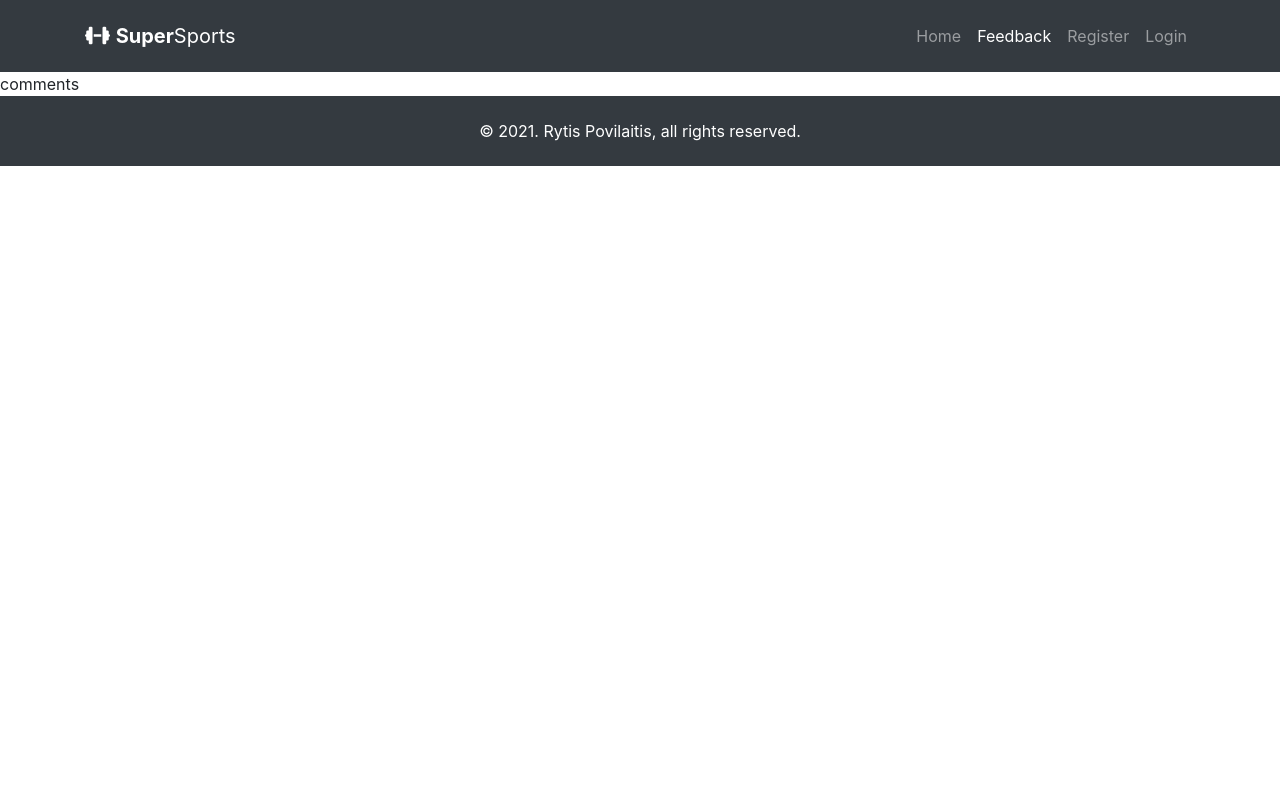
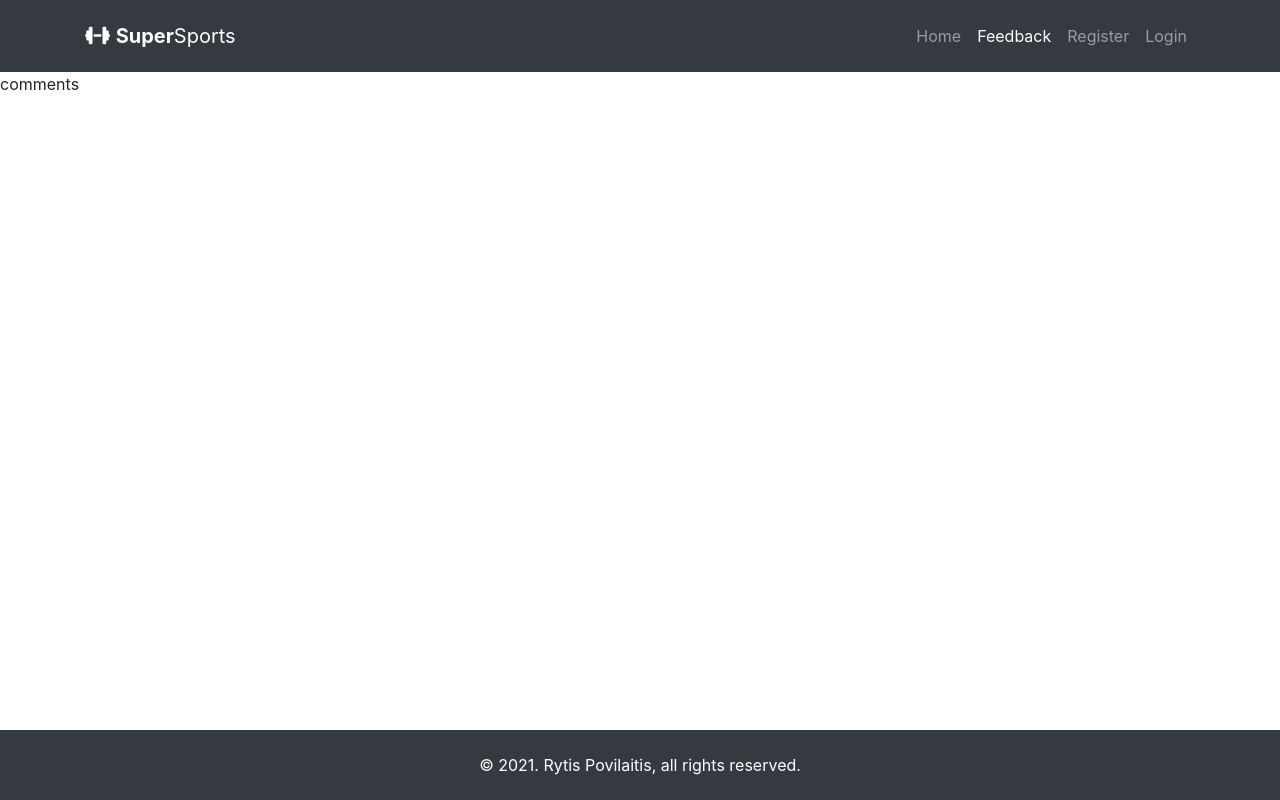
Before and after one commit to rytisp91/sports_club, a PHP site: page /comments in a window 1280 px wide. Run offline with PHP 8.4, Linux system fonts and the light colour scheme; data that the repository does not hold is empty; some libraries are stand-ins or nearby versions.

Commit message:
refactored footer code. footer positioning solved

```diff
--- a/public/css/style.css
+++ b/public/css/style.css
@@ -1,3 +1,12 @@
+html {
+    position: relative;
+    min-height: 100%;
+}
+
+body {
+    margin-bottom: 70px;
+}
+
 .main-photo {
     height: 300px;
     background: url('/public/assets/metal-black-and-white-gym.jpg');
@@ -8,6 +17,9 @@
 footer {
     height: 70px;
     color: white;
+    width: 100%;
+    position: absolute;
+    bottom: 0;
 }
 
 @media only screen and (max-width: 400px) {
@@ -17,4 +29,4 @@ footer {
         background-repeat: no-repeat;
         background-size: 100%;
     }
-  }
+}
```
